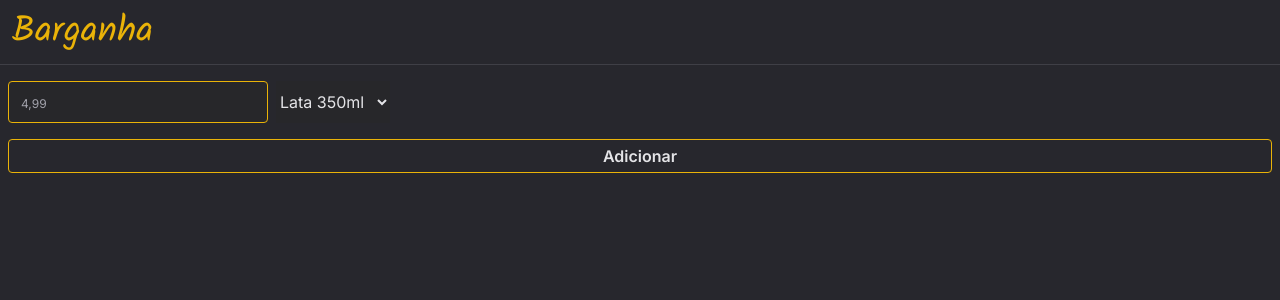
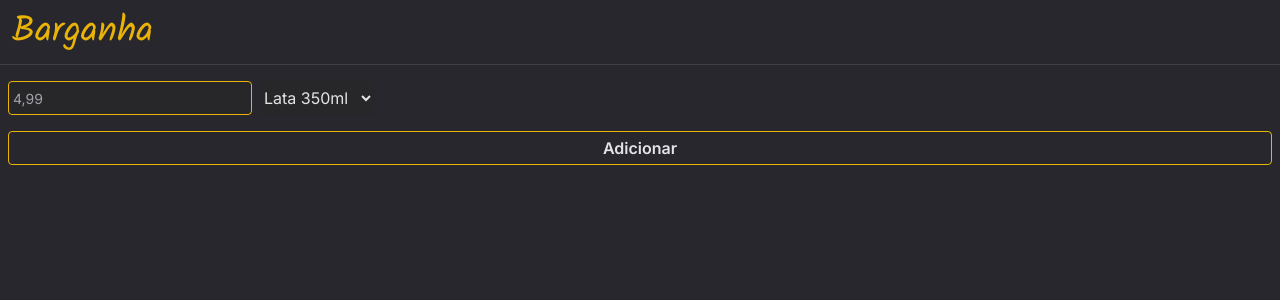
Before and after one commit to EricksonSiqueira/barganha, a Next.js app: page / in a window 1280 px wide. Shown: the top 300 px of the page. Built offline with nearby package versions, Linux system fonts and the light colour scheme.

Commit message:
styles: adjust input styles

```diff
--- a/src/components/BeerForm/styles.module.css
+++ b/src/components/BeerForm/styles.module.css
@@ -3,7 +3,7 @@
 }
 
 .beersList {
-  @apply border border-zinc-500 rounded p-2 my-8;
+  @apply border border-zinc-500 rounded p-2 mb-8 mt-2;
 }
 
 .beerLi {
@@ -19,7 +19,7 @@
 }
 
 input.beersFormInput {
-  @apply border px-3 py-2 border-yellow-500 rounded placeholder:text-xs placeholder:text-zinc-400 focus:outline-none;
+  @apply w-full border px-1 py-1 border-yellow-500 rounded placeholder:text-sm placeholder:text-zinc-400 focus:outline-none;
 }
 
 select.beersFormInput {
```
